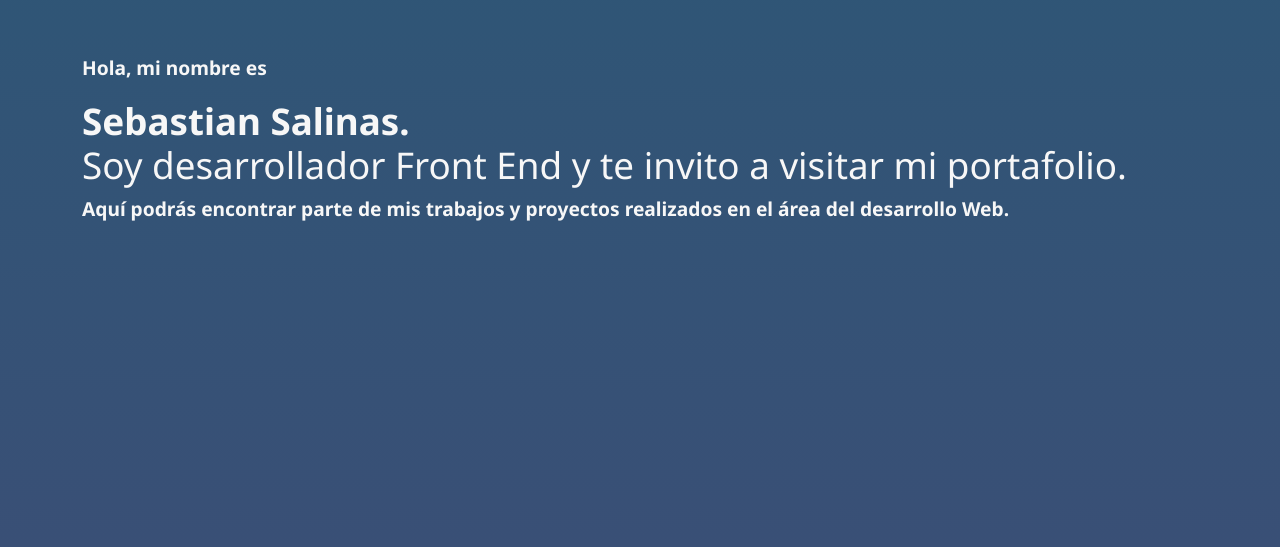
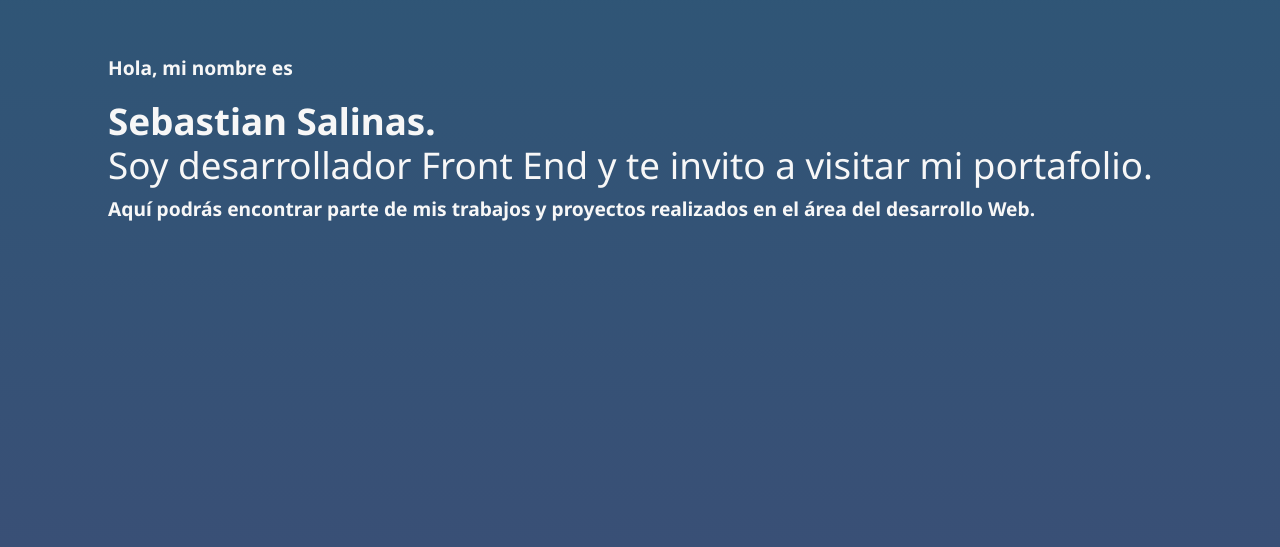
Before and after one commit to ssalinascalibar/portfolio, a React (Create React App) app: page / in a window 1280 px wide. Shown: the part 253-800 px from the top of the page. Built offline with nearby package versions, Linux system fonts and the light colour scheme.

Commit message:
add media query for padding header section footer

```diff
--- a/src/index.css
+++ b/src/index.css
@@ -47,8 +47,8 @@ h2{
   text-align: left;
 }
 
-/* @media screen and (min-width: 992px) {
-  section{
-    padding: 0 5rem;
+@media screen and (min-width: 992px) {
+  header, section, footer{
+    padding: 0 6rem;
   }
-} */
+}
```
Also changed, not shown: src/assets/css/header.css (+0 -17 lines).
